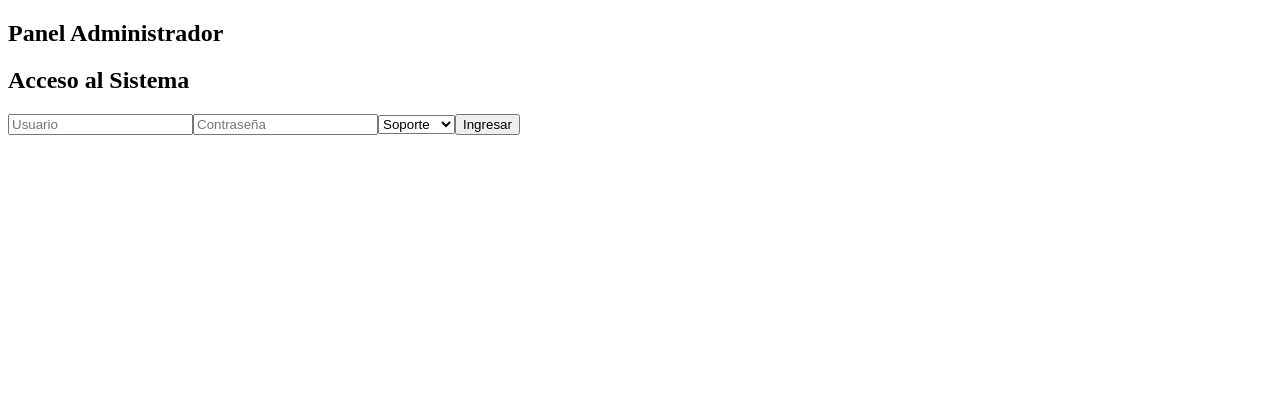
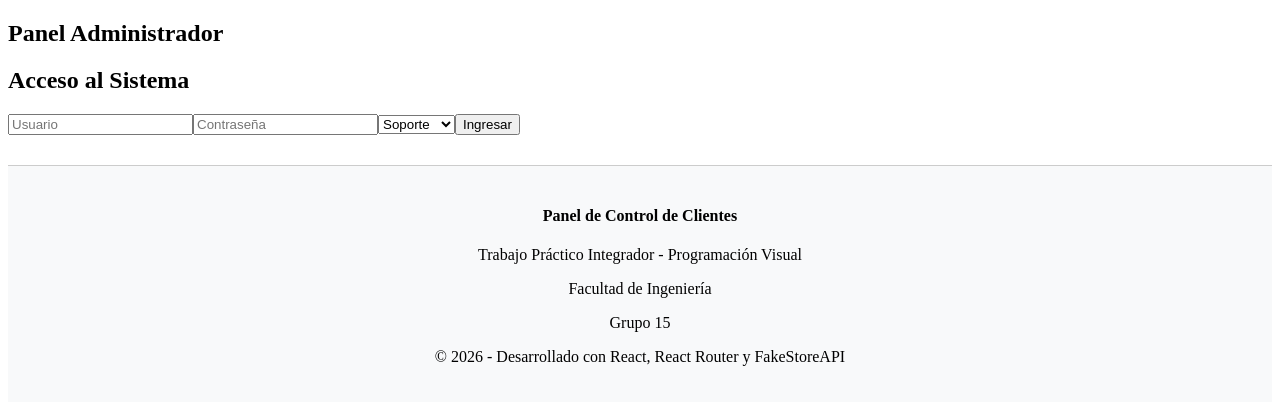
Before and after one commit to Lumyn1/TPFinalIntegradorGrupo15, a React (Vite) app: page /login in a window 1280 px wide. Shown: the top 404 px of the page. Built offline with nearby package versions, Linux system fonts and the light colour scheme.

Commit message:
Agrego Footer Cancino Arturo

```diff
--- a/src/App.jsx
+++ b/src/App.jsx
@@ -2,6 +2,7 @@ import { BrowserRouter, Routes, Route, Navigate } from "react-router-dom";
 import { useContext } from "react";
 import { AdminProvider, AdminContext } from "./context/AdminContext";
 
+import { Footer } from "./components/layout/Footer.jsx";
 import Header from "./components/layout/Header.jsx";
 
 import { Login } from "./views/Login";
@@ -76,12 +77,11 @@ export const App = () => {
             }
           />
 
-
         </Routes>
 
+        <Footer />
 
       </BrowserRouter>
-
 
     </AdminProvider>
   );
--- /dev/null
+++ b/src/components/layout/Footer.jsx
@@ -0,0 +1,27 @@
+export const Footer = () => {
+  return (
+    <footer
+      style={{
+        textAlign: "center",
+        padding: "20px",
+        marginTop: "30px",
+        borderTop: "1px solid #ccc",
+        backgroundColor: "#f8f9fa",
+      }}
+    >
+      <h4>Panel de Control de Clientes</h4>
+
+      <p>Trabajo Práctico Integrador - Programación Visual</p>
+
+      <p>Facultad de Ingeniería</p>
+
+      <p>Grupo 15</p>
+
+      <p>
+        © 2026 - Desarrollado con React, React Router y FakeStoreAPI
+      </p>
+    </footer>
+  );
+};
+
+export default Footer;
```
